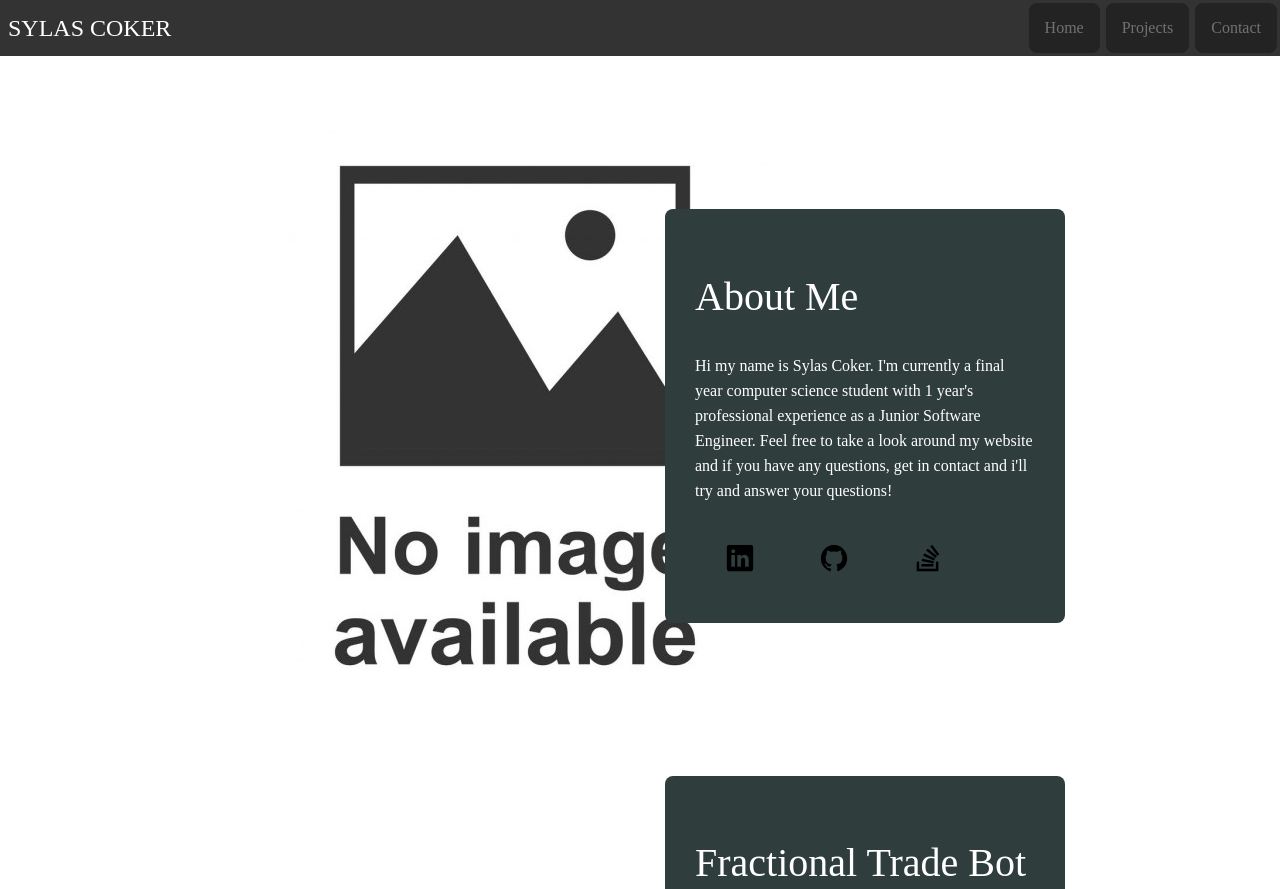
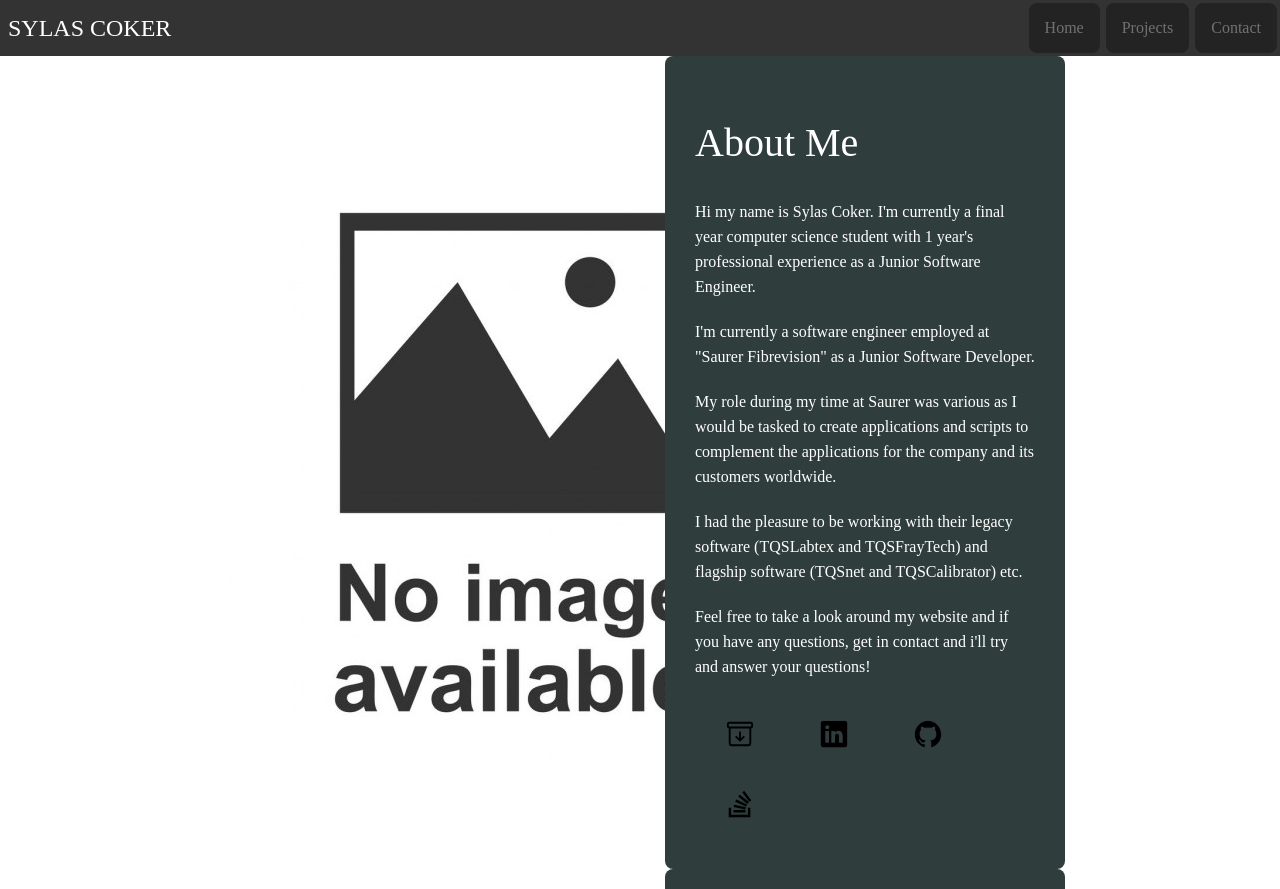
Before and after one commit to Syycoker/Sylascoker.com, a plain HTML site: page index.html in a window 1280 px wide. Shown: the top 889 px of the page. Drawn offline with nearby package versions, Linux system fonts and the light colour scheme.

Commit message:
Added new Icon layout to site, soon will add contact section and an extra page for the Java Game.

```diff
--- a/index.html
+++ b/index.html
@@ -31,9 +31,13 @@
               <div class="right">
                 <div class="content">
                   <h1>About Me</h1>
-                  <p>Hi my name is Sylas Coker. I'm currently a final year computer science student with 1 year's professional experience as a Junior Software Engineer.
-                    Feel free to take a look around my website and if you have any questions, get in contact and i'll try and answer your questions!</p>
+                  <p>Hi my name is Sylas Coker. I'm currently a final year computer science student with 1 year's professional experience as a Junior Software Engineer.</p>
+                  <p>I'm currently a software engineer employed at "Saurer Fibrevision" as a Junior Software Developer.</p>
+                  <p>My role during my time at Saurer was various as I would be tasked to create applications and scripts to complement the applications for the company and its customers worldwide.</p>
+                  <p>I had the pleasure to be working with their legacy software (TQSLabtex and TQSFrayTech) and flagship software (TQSnet and TQSCalibrator) etc.</p>
+                  <p>Feel free to take a look around my website and if you have any questions, get in contact and i'll try and answer your questions!</p>
 
+                  <a class="social-icon" href="#" target="_blank"><span title="Resume"><ion-icon name="archive-outline"></ion-icon></span></a>
                   <a class="social-icon" href="https://www.linkedin.com/in/sylascoker/" target="_blank"><ion-icon name="logo-linkedin"></ion-icon></a>
                   <a class="social-icon" href="https://github.com/Syycoker" target="_blank"><ion-icon name="logo-github" target="_blank"></ion-icon></a>
                   <a class="social-icon" href="https://stackoverflow.com/users/13877613/sylas-cokergit" target="_blank"><ion-icon name="logo-stackoverflow" target="_blank"></ion-icon></a>
@@ -97,6 +101,7 @@
                   <h1>Java Game</h1>
                   <p>Languges and Technologies used to create this project: Java, Processing, JavaScript, P5 Java Interpretter.</p>
                   <a class="social-icon" href="https://github.com/Syycoker" target="_blank"><ion-icon name="logo-github" target="_blank"></ion-icon></a>
+                  <a class="social-icon" href="#" target="_blank"><ion-icon name="play-outline"></ion-icon></a>
                 </div>
               </div>
             </div>
--- a/style.css
+++ b/style.css
@@ -111,7 +111,7 @@ body {
 }
 
 section{
-  min-height: 90vh;
+  min-height: 100vh;
   width: 100%;
   display: flex;
   align-items: center;
```
